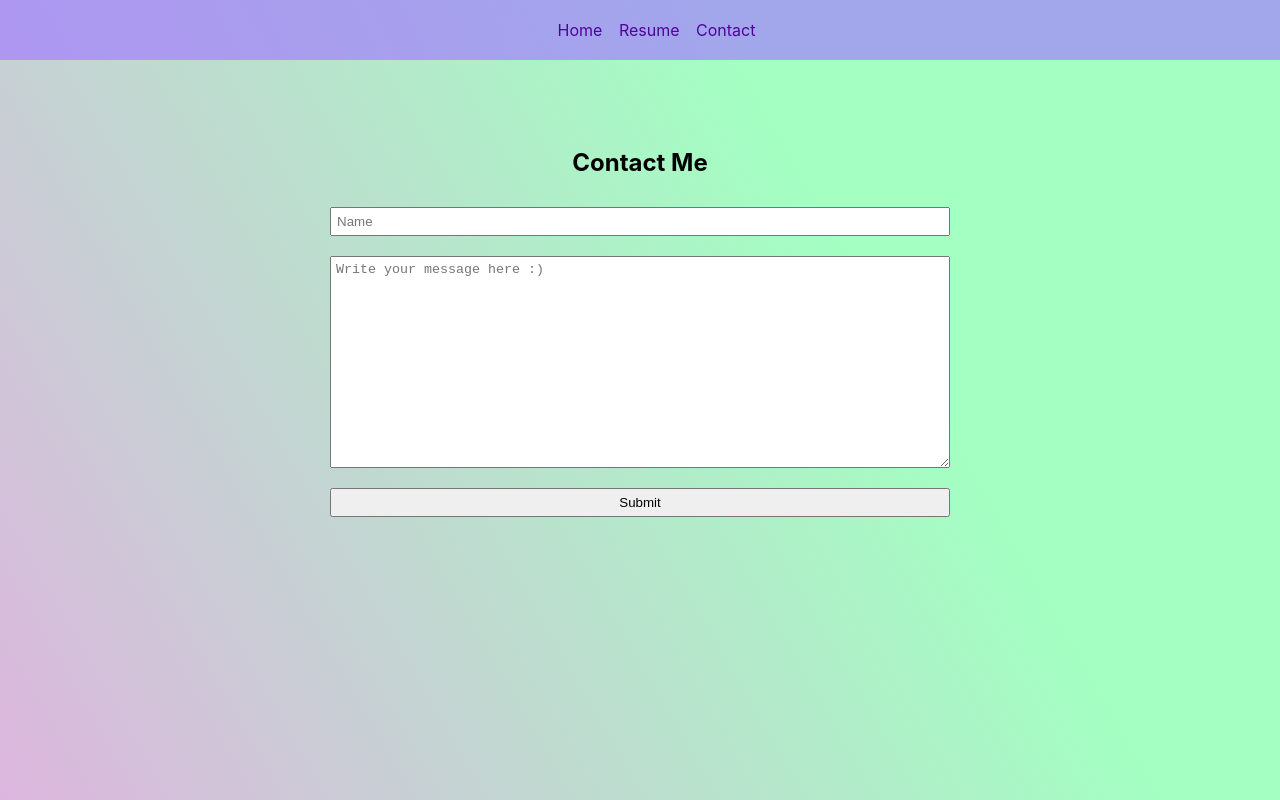
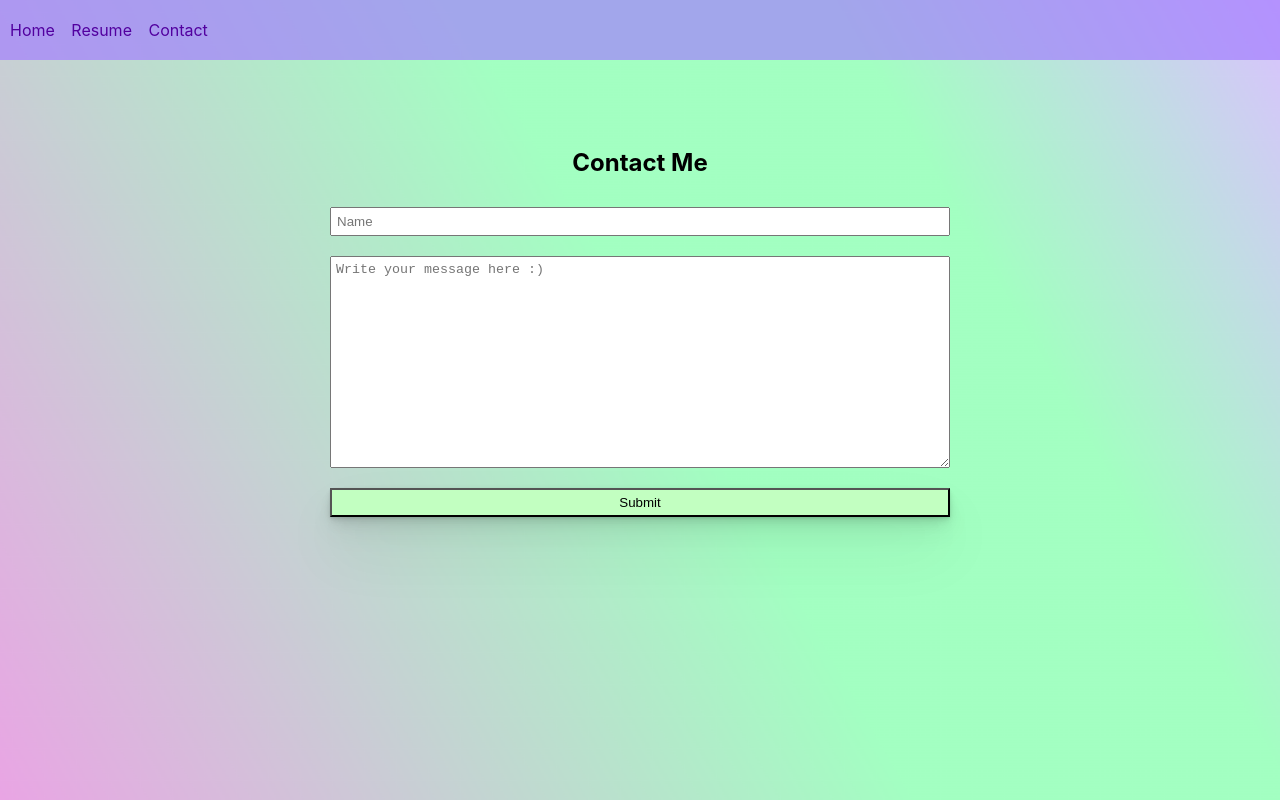
Before and after one commit to jacquelynzc/jacquelynzc.github.io, a React (Create React App) app: page /contact in a window 1280 px wide. Built offline with nearby package versions, Linux system fonts and the light colour scheme.

Commit message:
css mods

```diff
--- a/src/App.css
+++ b/src/App.css
@@ -1,12 +1,14 @@
+body {
+  background-image: url('./gradient.png');
+  background-size: cover;
+  background-attachment: fixed;
+}
+
 .App {
   text-align: center;
   height: 100vh;
   display: flex;
   flex-direction: column;
-  background-image: url('./gradient.png');
-  background-size: fill;
-  background-position: fixed;
-  background-repeat: repeat-y;
 }
 
 .resume {
@@ -59,7 +61,8 @@ button {
   color: white;
   display: flex;
   align-items: center;
-  justify-content: center;
+  justify-content: left;
+  padding-left: 10px;
   height: 60px;
   z-index: 2;
   overflow: hidden;
@@ -71,7 +74,7 @@ button {
   justify-content: center;
   align-self: center;
   font-size: 10px;
-  width: 40%;
+  width: 35%;
   padding: 25px;
   margin: 0 auto;
 }
@@ -129,7 +132,7 @@ a:hover {
 .circle-image.open {
   width: 350px;
   height: 350px;
-  box-shadow: rgb(85, 91, 255) 0px 0px 0px 3px, rgb(31, 193, 27) 0px 0px 0px 6px, rgb(255, 217, 19) 0px 0px 0px 9px, rgb(255, 156, 85) 0px 0px 0px 12px, rgb(255, 85, 85) 0px 0px 0px 15px;
+  box-shadow: rgb(169, 226, 255) 0px 0px 0px 3px, rgb(156, 255, 155) 0px 0px 0px 6px, rgb(255, 241, 170) 0px 0px 0px 9px, rgb(255, 190, 143) 0px 0px 0px 12px, rgb(255, 147, 228) 0px 0px 0px 15px;
 }
 
 .circle-image img {
@@ -157,7 +160,7 @@ a:hover {
   display: flex;
   align-items: center;
   justify-content: center;
-  margin: 5px 5px; /* Adjust the spacing between links */
+  margin: 5px 5px;
   width: 40px;
   height: 40px;
   border-radius: 50%;
@@ -169,6 +172,17 @@ a:hover {
   background-color: #555;
   box-shadow: rgba(0, 0, 0, 0.17) 0px -23px 25px 0px inset, rgba(0, 0, 0, 0.15) 0px -36px 30px 0px inset, rgba(0, 0, 0, 0.1) 0px -79px 40px 0px inset, rgba(0, 0, 0, 0.06) 0px 2px 1px, rgba(0, 0, 0, 0.09) 0px 4px 2px, rgba(0, 0, 0, 0.09) 0px 8px 4px, rgba(0, 0, 0, 0.09) 0px 16px 8px, rgba(0, 0, 0, 0.09) 0px 32px 16px;
 }
+
+button {
+  background-color: rgb(194, 255, 193);
+  box-shadow: rgba(0, 0, 0, 0.07) 0px 1px 2px, rgba(0, 0, 0, 0.07) 0px 2px 4px, rgba(0, 0, 0, 0.07) 0px 4px 8px, rgba(0, 0, 0, 0.07) 0px 8px 16px, rgba(0, 0, 0, 0.07) 0px 16px 32px, rgba(0, 0, 0, 0.07) 0px 32px 64px;
+}
+
+button:hover {
+color: white;
+  box-shadow: rgba(0, 0, 0, 0.17) 0px -23px 25px 0px inset, rgba(0, 0, 0, 0.15) 0px -36px 30px 0px inset, rgba(0, 0, 0, 0.1) 0px -79px 40px 0px inset, rgba(0, 0, 0, 0.06) 0px 2px 1px, rgba(0, 0, 0, 0.09) 0px 4px 2px, rgba(0, 0, 0, 0.09) 0px 8px 4px, rgba(0, 0, 0, 0.09) 0px 16px 8px, rgba(0, 0, 0, 0.09) 0px 32px 16px;
+}
+
 
 @media (max-width: 820px) {
   .navbar {
@@ -205,7 +219,7 @@ a:hover {
   }
 
   .navbar-links div {
-    margin: 10px 0;
+    margin: 5px 10px;
     padding: 0;
   }
 
@@ -214,7 +228,7 @@ a:hover {
   }
 
   .circle-container {
-    margin-top: 15%;
+    margin-top: 20%;
     align-items: center;
     justify-content: center;
   }
```
